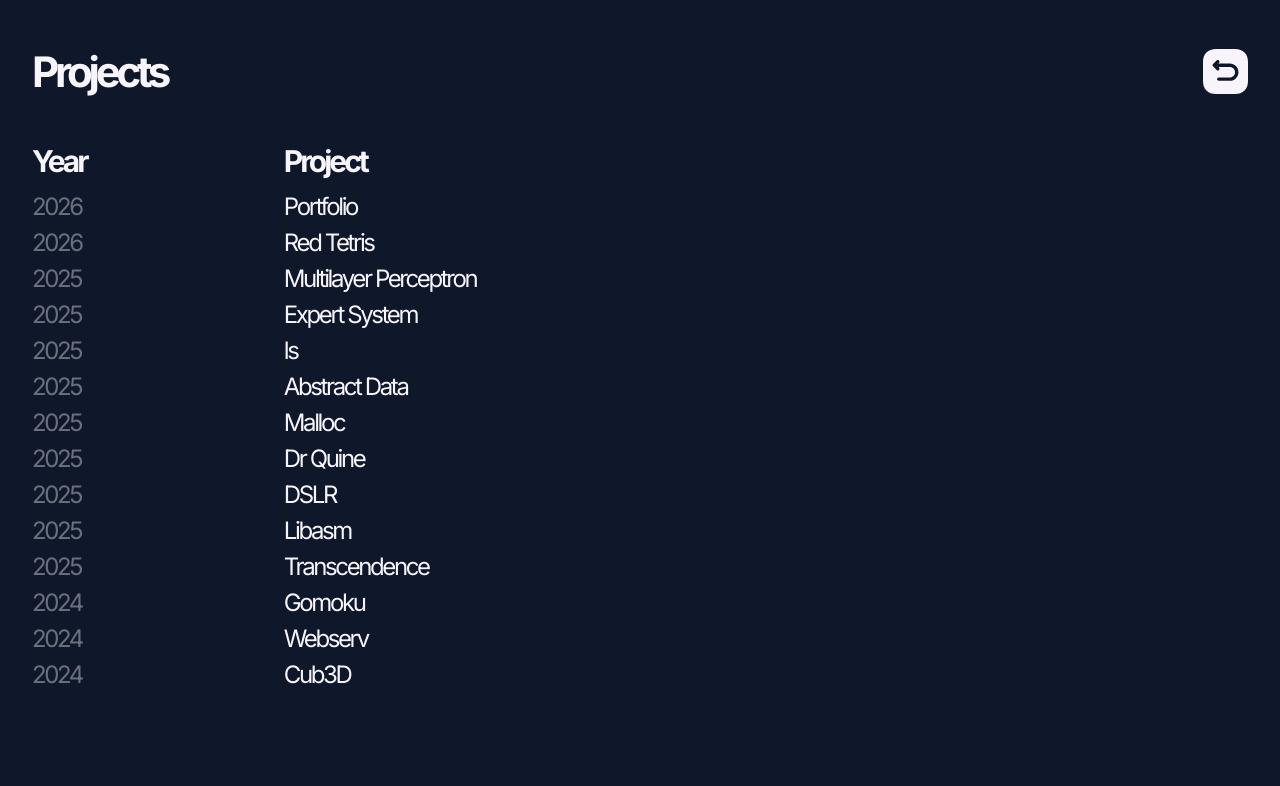
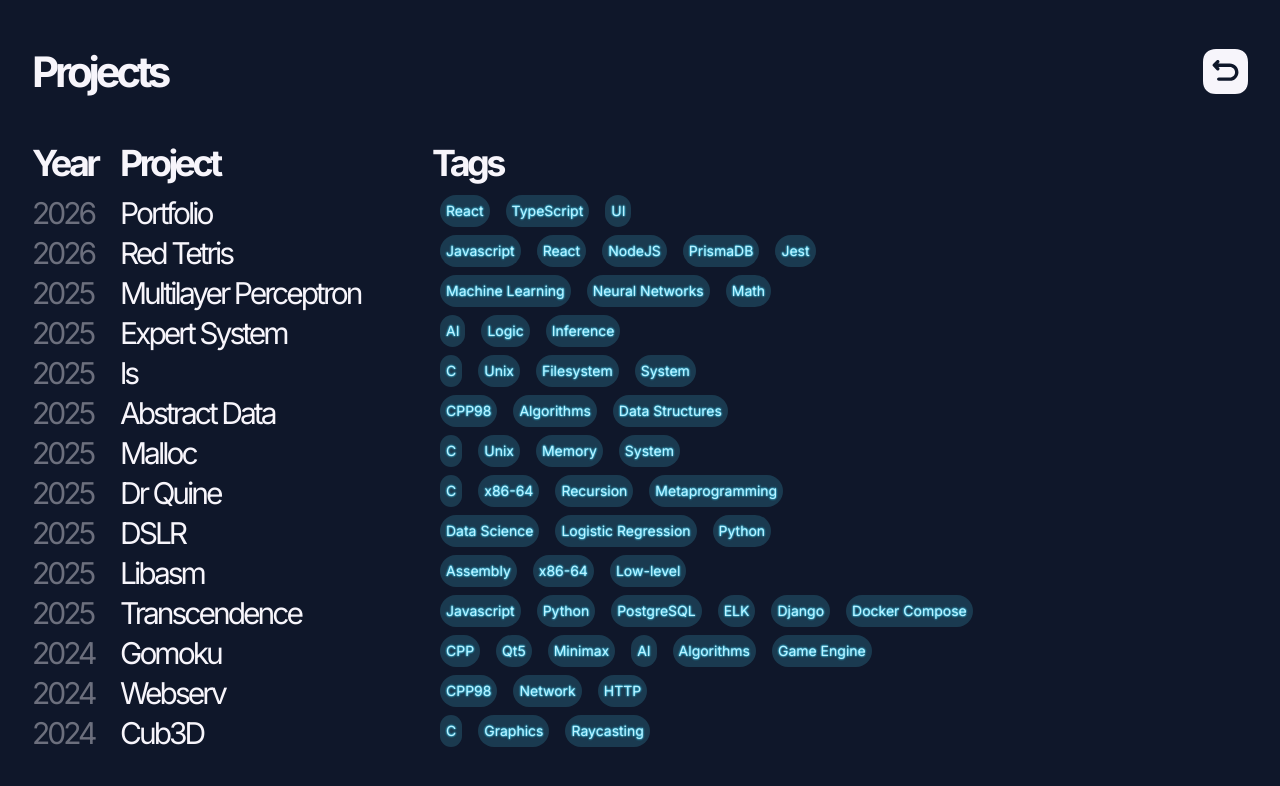
Before and after one commit to neutrou/portfolio, a Next.js app: page /projects in a window 1280 px wide. Shown: the top 786 px of the page. Built offline with nearby package versions, Linux system fonts and the light colour scheme.

Commit message:
added tags to /projects

```diff
--- a/app/components/ProjectCard.tsx
+++ b/app/components/ProjectCard.tsx
@@ -1,22 +1,9 @@
-import { ReactNode } from "react";
 import Link from "next/link"
 import getProject from "../utils/project";
-import { notFound } from "next/navigation";
-
-type TagProps = {
-  children: ReactNode;
-}
+import Tag from "./Tag";
 
 type ProjectCardProps = {
   slug: string;
-}
-
-function Tag(props: TagProps) {
-  return (
-    <div className="size-fit bg-tag-bg text-xs text-tag-text p-1.5 rounded-[20px] tag-glow">
-      {props.children}
-    </div>
-  );
 }
 
 export default function ProjectCard(props: ProjectCardProps) {
--- /dev/null
+++ b/app/components/Tag.tsx
@@ -0,0 +1,13 @@
+import { ReactNode } from "react";
+
+type Props = {
+  children: ReactNode;
+}
+
+export default function Tag(props: Props) {
+  return (
+    <div className="size-fit bg-tag-bg text-xs text-tag-text p-1.5 rounded-[20px] tag-glow tracking-normal md:text-sm">
+      {props.children}
+    </div>
+  );
+}
--- a/app/projects/page.tsx
+++ b/app/projects/page.tsx
@@ -1,6 +1,7 @@
 import Link from "next/link";
 import Title from "../components/Title";
 import { projects } from "@/data/projects";
+import Tag from "../components/Tag";
 
 export default function ProjectsPage() {
   let sortedProjects = projects;
@@ -16,12 +17,15 @@ export default function ProjectsPage() {
         {/*CONTENT*/}
         <div>
           <div className="flex-1 flex flex-col">
-              <div className="w-full flex flex-row tracking-tightest text-3xl font-bold text-text-primary text-left pb-2.5">
-                <span className="w-[25%] pr-2">
+              <div className="w-full flex flex-row tracking-tightest text-3xl font-bold text-text-primary text-left pb-2.5 md:text-4xl">
+                <span className="min-w-14 pr-2 md:min-w-20">
                   Year
                 </span>
-                <span className="w-full pr-2 pl-2">
+                <span className="min-w-60 pr-2 pl-2 md:min-w-80">
                   Project
+                </span>
+                <span className="hidden md:flex md:w-full">
+                  Tags
                 </span>
               </div>
               {
@@ -30,13 +34,18 @@ export default function ProjectsPage() {
                     <Link
                       href={`/projects/${element.slug}`}
                       key={index}
-                      className="flex flex-row tracking-tightest text-left text-2xl pt-0.5 pb-0.5"
+                      className="flex flex-row tracking-tightest text-left text-2xl pt-0.5 pb-0.5 md:text-3xl"
                     >
-                      <span className="w-[25%] text-text-secondary font-normal pr-2">
+                      <span className="min-w-14 text-text-secondary font-normal pr-2 md:min-w-20">
                         {element.completionDay.getFullYear()}
                       </span>
-                      <span className="w-full text-text-primary font-normal pr-2 pl-2">
+                      <span className="min-w-60 text-text-primary font-normal pr-2 pl-2 md:min-w-80">
                         {element.title}
+                      </span>
+                      <span className="hidden text-text-primary font-normal pr-2 pl-2 md:w-full md:flex flex-row gap-4">
+                        {element.tags.map((ele, i) => {
+                          return <Tag key={i}>{ele}</Tag>
+                        })}
                       </span>
                     </Link>
                   )
```
